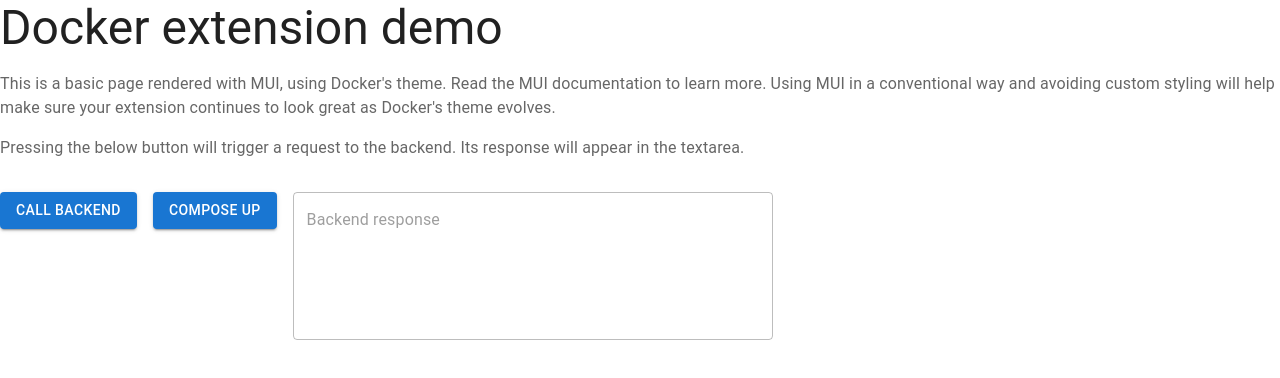
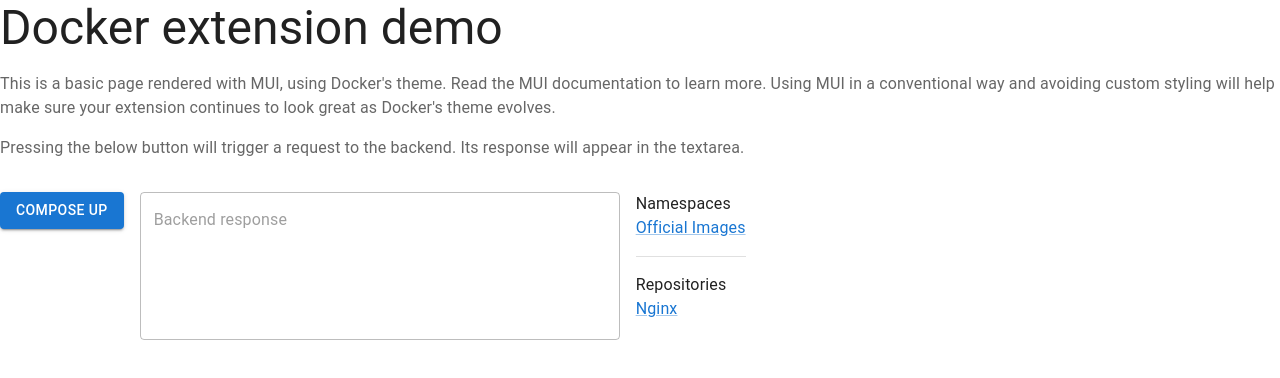
Before and after one commit to shawnaxsom/compose-hub-viewer, a React (Create React App) app in the folder ui/: page / in a window 1280 px wide. Shown: the top 378 px of the page. Built offline with nearby package versions, Linux system fonts and the light colour scheme; what @docker/docker-mui-theme, @docker/extension-api-client would draw is missing.

Commit message:
Sidebar for namespaces and repos

```diff
--- a/ui/package.json
+++ b/ui/package.json
@@ -11,7 +11,8 @@
     "cra-template": "1.1.3",
     "react": "^17.0.2",
     "react-dom": "^17.0.2",
-    "react-scripts": "5.0.0"
+    "react-scripts": "5.0.0",
+    "yaml": "^2.1.1"
   },
   "scripts": {
     "start": "react-scripts start",
--- a/ui/src/App.tsx
+++ b/ui/src/App.tsx
@@ -1,7 +1,14 @@
 import React from "react";
 import Button from "@mui/material/Button";
 import { createDockerDesktopClient } from "@docker/extension-api-client";
-import { Stack, TextField, Typography } from "@mui/material";
+import {
+  Container,
+  Divider,
+  Link,
+  Stack,
+  TextField,
+  Typography,
+} from "@mui/material";
 
 // Note: This line relies on Docker Desktop's presence as a host application.
 // If you're running this React app in a browser, it won't work properly.
@@ -42,6 +49,11 @@
     setResponse(decodeURIComponent(result.Message));
   };
 
+  const namespaces = `docker
+  `;
+  const repositories = `ubuntu
+  `;
+
   return (
     <>
       <Typography variant="h3">Docker extension demo</Typography>
@@ -56,10 +68,6 @@
         response will appear in the textarea.
       </Typography>
       <Stack direction="row" alignItems="start" spacing={2} sx={{ mt: 4 }}>
-        <Button variant="contained" onClick={fetchAndDisplayResponse}>
-          Call backend
-        </Button>
-
         <Button variant="contained" onClick={composeUp}>
           Compose up
         </Button>
@@ -73,6 +81,24 @@
           minRows={5}
           value={response ?? ""}
         />
+        <Stack
+          direction="column"
+          alignItems="start"
+          spacing={2}
+          sx={{ mt: 4 }}
+          divider={<Divider orientation="horizontal" flexItem />}
+        >
+          <Stack direction="column">
+            Namespaces
+            <Link href="https://hub.docker.com/search?q=&image_filter=official">
+              Official Images
+            </Link>
+          </Stack>
+          <Stack direction="column">
+            Repositories
+            <Link href="https://hub.docker.com/_/nginx">Nginx</Link>
+          </Stack>
+        </Stack>
       </Stack>
     </>
   );
```
Also changed, not shown: 1 other file (tests, documents, lock files or other folders).
